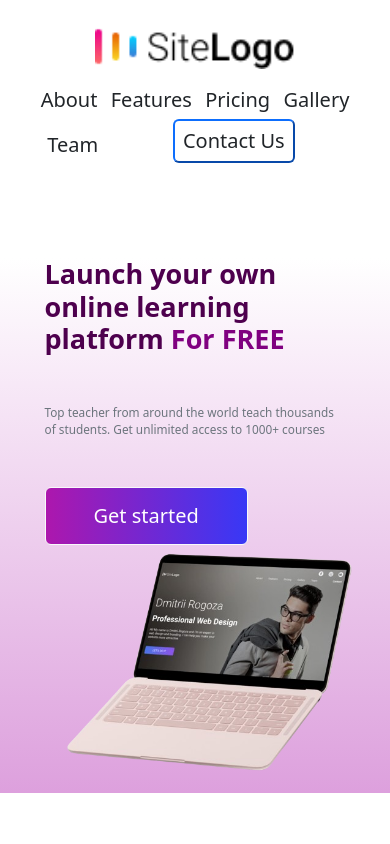
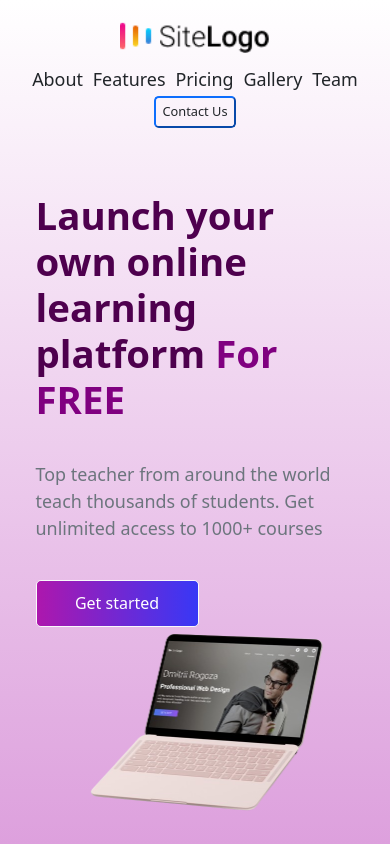
Before and after one commit to hajratariqi/Bootstrap-webpage, a plain HTML site: page index.html in a window 390 px wide. Drawn offline with nearby package versions, Linux system fonts and the light colour scheme.

Commit message:
Added responsiveness

```diff
--- a/index.html
+++ b/index.html
@@ -12,17 +12,17 @@
         <!-- Header -->
     <header class="d-flex p-4 align-items-baseline justify-content-around flex-wrap">
         <div>
-            <img src="./SiteLogo.png" alt="logo" width="200px">
+            <img src="./SiteLogo.png" alt="logo" width="150px">
         </div>
 
         <div>
-            <ul class="d-flex list-unstyled gap-1 my-3 gap-sm-4 justify-content-around align-items-center flex-wrap">
-                <li><a href="#" class="text-dark text-decoration-none fs-5">About</a></li>
-                <li><a href="#" class="text-dark text-decoration-none fs-5">Features</a></li>
-                <li><a href="#" class="text-dark text-decoration-none fs-5">Pricing</a></li>
-                <li><a href="#" class="text-dark text-decoration-none fs-5">Gallery</a></li>
-                <li><a href="#" class="text-dark text-decoration-none fs-5">Team</a></li>
-                <button class="bg-transparent h5 p-2 border-2 border-primary rounded mx-5">Contact Us</button>
+            <ul class="d-flex list-unstyled my-3 gap-sm-5 gap-1  justify-content-around align-items-center flex-wrap">
+                <li><a href="#" class="text-dark text-decoration-none">About</a></li>
+                <li><a href="#" class="text-dark text-decoration-none">Features</a></li>
+                <li><a href="#" class="text-dark text-decoration-none">Pricing</a></li>
+                <li><a href="#" class="text-dark text-decoration-none">Gallery</a></li>
+                <li><a href="#" class="text-dark text-decoration-none">Team</a></li>
+                <button class="bg-transparent h5 p-2 border-2 border-primary rounded mx-5 mx-1 fs-6 fs-sm-4">Contact Us</button>
             </ul>
         </div>
 
@@ -32,7 +32,7 @@
 
     <div class="row d-flex flex-wrap justify-content-around">
 
-            <div class="content-box col-10 col-sm-6">
+            <div class="content-box col-12 p-0 col-sm-6">
                 <h1>Launch your own online learning platform <span>For FREE</span></h1>
                 <p class="my-5 text-secondary">Top teacher from around the world teach thousands of students. Get unlimited access to 1000+ courses</p>
                 <button class="p-3 px-5 rounded border border-light text-white h5">Get started</button>
@@ -45,6 +45,6 @@
         </div>
     </div>
 
-    <script src="https://cdn.jsdelivr.net/npm/bootst    rap@5.3.3/dist/js/bootstrap.bundle.min.js" integrity="sha384-YvpcrYf0tY3lHB60NNkmXc5s9fDVZLESaAA55NDzOxhy9GkcIdslK1eN7N6jIeHz" crossorigin="anonymous"></script>
-</body>
+
+    <script src="https://cdn.jsdelivr.net/npm/bootstrap@5.3.3/dist/js/bootstrap.bundle.min.js" integrity="sha384-YvpcrYf0tY3lHB60NNkmXc5s9fDVZLESaAA55NDzOxhy9GkcIdslK1eN7N6jIeHz" crossorigin="anonymous"></script></body>
 </html>
--- a/style.css
+++ b/style.css
@@ -1,9 +1,12 @@
+.container-fluid{
+    background: linear-gradient(to bottom, white , plum);
+}
 .row{
     margin-top: 13%;
-    background: linear-gradient(to bottom, white , plum);
+    margin: 7%;
 }
 .content-box > h1{
-    font-size: 3.2vmax;
+    font-size: 3rem;
     font-weight: bolder;
     color: rgb(78, 0, 78);
 
@@ -12,8 +15,16 @@
     color:purple;
 }
 .content-box p{
-    font-size: 1.4vmax;
+    font-size: 1.4rem;
 }
 .content-box button{
     background: linear-gradient(to right, rgb(173, 23, 173), rgb(56, 56, 246));
 }
+header li{
+    font-size: 1.4rem;
+}
+@media screen and (max-width:500px) {
+    html{
+        font-size: 80%;
+    }
+}
```
